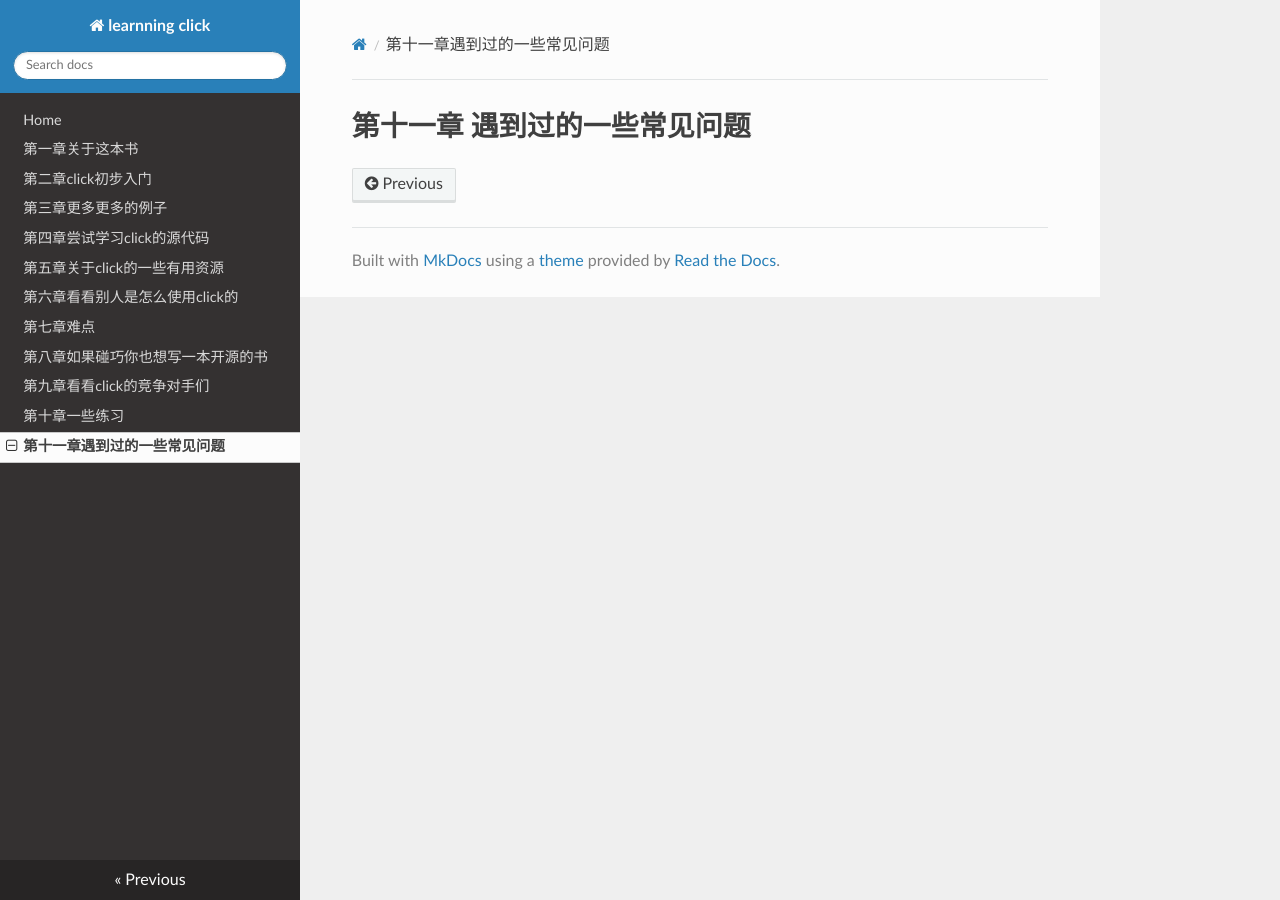
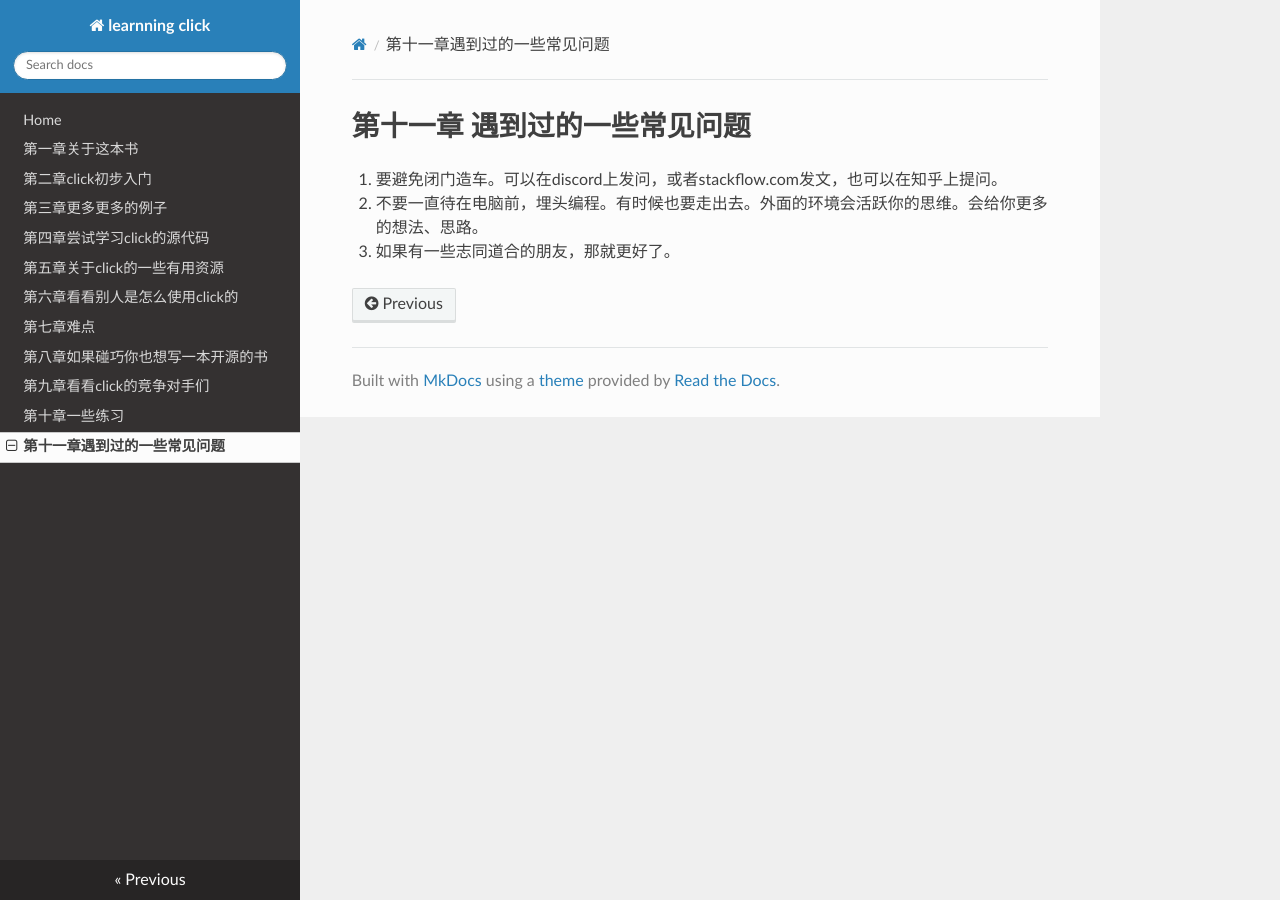
Before and after one commit to lizkca/thebook, an MkDocs documentation site: the page built from docs/chap11.md, in a window 1280 px wide. Built offline with MkDocs 1.6.1, drawn with Linux system fonts in a browser that asks for light colours; nearby versions of some CDN libraries.

Commit message:
dayly update

```diff
--- a/docs/chap11.md
+++ b/docs/chap11.md
@@ -1 +1,4 @@
 # 第十一章 遇到过的一些常见问题
+1. 要避免闭门造车。可以在discord上发问，或者stackflow.com发文，也可以在知乎上提问。
+2. 不要一直待在电脑前，埋头编程。有时候也要走出去。外面的环境会活跃你的思维。会给你更多的想法、思路。
+3. 如果有一些志同道合的朋友，那就更好了。
```
